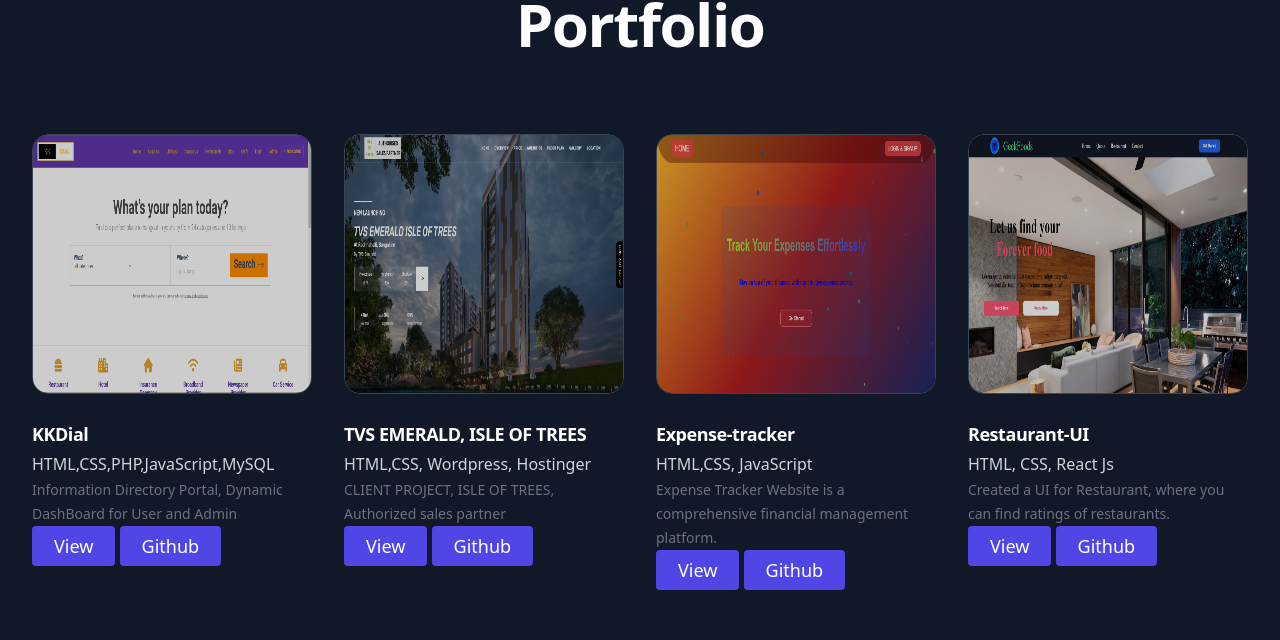
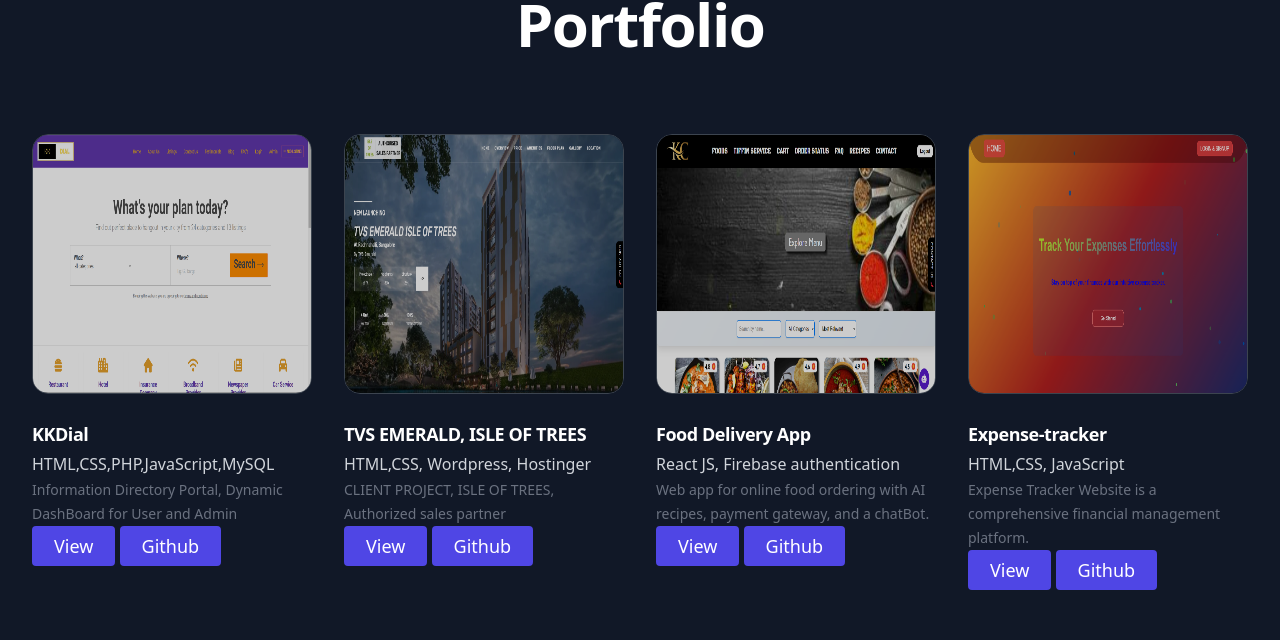
Before and after one commit to kishlaychandan/Kishlay_Online_Portfolio, a React (Vite) app: page / in a window 1280 px wide. Shown: the part 2432-3072 px from the top of the page. Built offline with nearby package versions, Linux system fonts and the light colour scheme; grey boxes are pictures that could not be loaded.

Commit message:
adding food delivery app project

```diff
--- a/src/components/Portfolio.jsx
+++ b/src/components/Portfolio.jsx
@@ -6,6 +6,7 @@
 import BoostedUSA from "../images/BoostedUSA.png";
 import restaurant from "../images/restaurant.png";
 import Geekpok from '../images/Geekpok.png';
+import FoodApp from '../images/FoodApp.png'
 import "../style/Portfolio.css";
 const portfolio = [
   {
@@ -23,6 +24,14 @@
     des: "CLIENT PROJECT, ISLE OF TREES, Authorized sales partner",
     Demo: "https://isle-of-trees.in/",
     github: "https://isle-of-trees.in/",
+  },
+  {
+    Projectname: "Food Delivery App",
+    tech: "React JS, Firebase authentication",
+    imageUrl: FoodApp,
+    des: "Web app for online food ordering with AI recipes, payment gateway, and a chatBot.",
+    Demo: "https://food-delivery-app-ebon.vercel.app/",
+    github: "https://github.com/kishlaychandan/FoodDeliveryApp",
   },
   {
     Projectname: "Expense-tracker",
```
Also changed, not shown: src/images/FoodApp.png (added).
